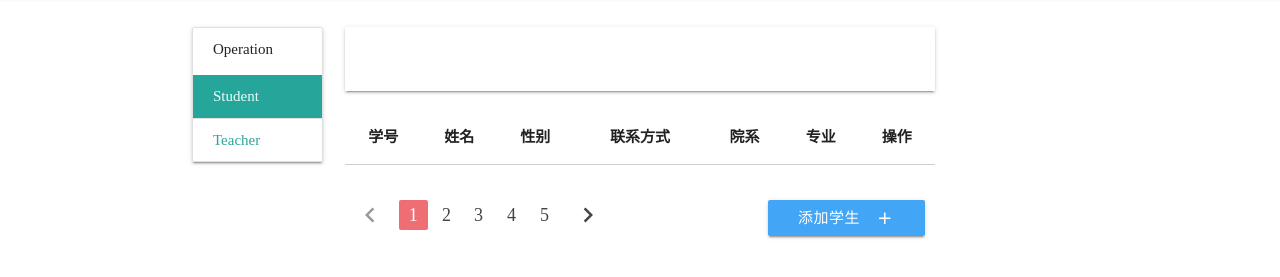
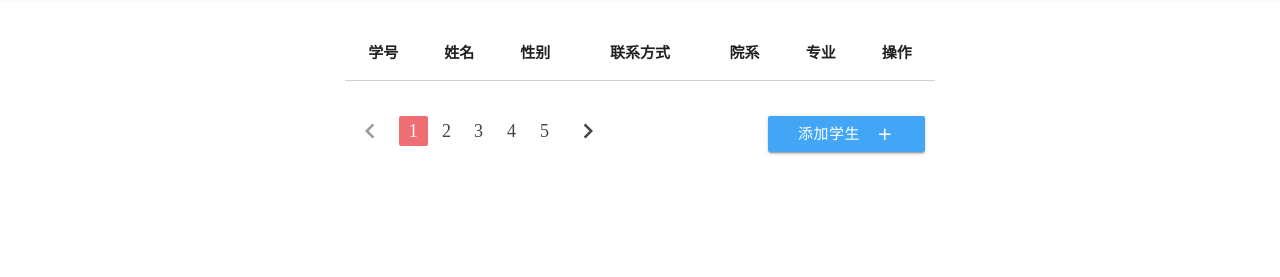
Before and after one commit to HugHoo/elective, a website: page views/admin/index.html in a window 1280 px wide. Shown: the part 115-392 px from the top of the page. Drawn offline with Linux system fonts and the light colour scheme; files that its build step writes are made by us from their sources; no server answers; files whose address does not match are found by name.

Commit message:
fix update bug

```diff
--- a/views/admin/index.html
+++ b/views/admin/index.html
@@ -58,20 +58,9 @@
         <div class="container" style="margin-top: 70px;">
             <div id="student_manage" ng-controller="studentCtrl">
                 <div class="row">
-                    <div class="col l2 m12 s12">
-                        <div class="collection z-depth-1">
-                            <div class="collection-header" style="padding: 10px 20px 15px;">
-                                Operation
-                            </div>
-                            <a href="#!" class="collection-item active">Student</a>
-                            <a href="#!" class="collection-item">Teacher</a>
-                        </div>
-                    </div>
-
-                    <div class="col s12 l8 m12 cus-m-b20" style="margin-top: 8px;">
+                    <div class="col s12 l8 offset-l2 m12 cus-m-b20" style="margin-top: 8px;">
                         <div class="row">
-
-                            <div class="col s12">
+                            <!--<div class="col s12">
                                 <nav>
                                     <div class="nav-wrapper white">
                                     <form>
@@ -83,9 +72,9 @@
                                     </form>
                                     </div>
                                 </nav>
-                            </div>
+                            </div>-->
 
-                            <div class="col s12" style="margin-top: 20px;">
+                            <div class="col s12" >
                                 <table class="bordered highlight centered responsive-table">
                                     <thead>
                                         <tr>
@@ -141,67 +130,6 @@
                             </div>
                         </div>
                     </div>
-
-                    <!--<div class="col s12 l8 offset-l1 m12 cus-m-b20">
-                        <div class="row">
-                            <h5 class="cus-f-lightgrey cus-f-w300 cus-m-b20">Add Student</h5>
-                            <div class="row">
-                                <form class="col l8 s12">
-                                    <div class="row">
-                                        <div class="input-field col s12">
-                                            <input id="first_name" type="text" class="validate">
-                                            <label for="first_name">First Name</label>
-                                        </div>
-                                    </div>
-                                    <div class="row">
-                                        <div class="input-field col s12">
-                                            <input id="last_name" type="text" class="validate">
-                                            <label for="last_name">Last Name</label>
-                                        </div>
-                                    </div>
-                                    <div class="row">
-                                        <div class="input-field col s12">
-                                            <select>
-                                                <option value="" disabled selected>Choose your option</option>
-                                                <option value="1">Option 1</option>
-                                                <option value="2">Option 2</option>
-                                                <option value="3">Option 3</option>
-                                            </select>
-                                            <label>Materialize Select</label>
-                                        </div>
-                                    </div>
-                                    <div class="row">
-                                        <div class="col l6 s12">
-                                            <p>
-                                            <input type="checkbox" id="test5" />
-                                            <label for="test5">Checkbox</label>
-                                            </p>
-                                        </div>
-                                        <div class="col l6 s12">
-                                            <p>
-                                            <input name="group1" type="radio" id="test1" />
-                                            <label for="test1">Red</label>
-                                            </p>
-                                            <p>
-                                            <input name="group1" type="radio" id="test2" />
-                                            <label for="test2">Yellow</label>
-                                            </p>
-                                            <p>
-                                            <input class="with-gap" name="group1" type="radio" id="test3"  />
-                                            <label for="test3">Green</label>
-                                            </p>
-                                        </div>
-                                    </div>
-                                    <div class="row">
-                                        <div class="col s12" style="margin-top: 20px;">
-                                            <button class="btn waves-effect waves-light blue right">Agree</button>
-                                        </div>
-                                    </div>
-                                </form>
-                            </div>
-
-                        </div>
-                    </div>-->
                 </div>
             </div>
 
```
